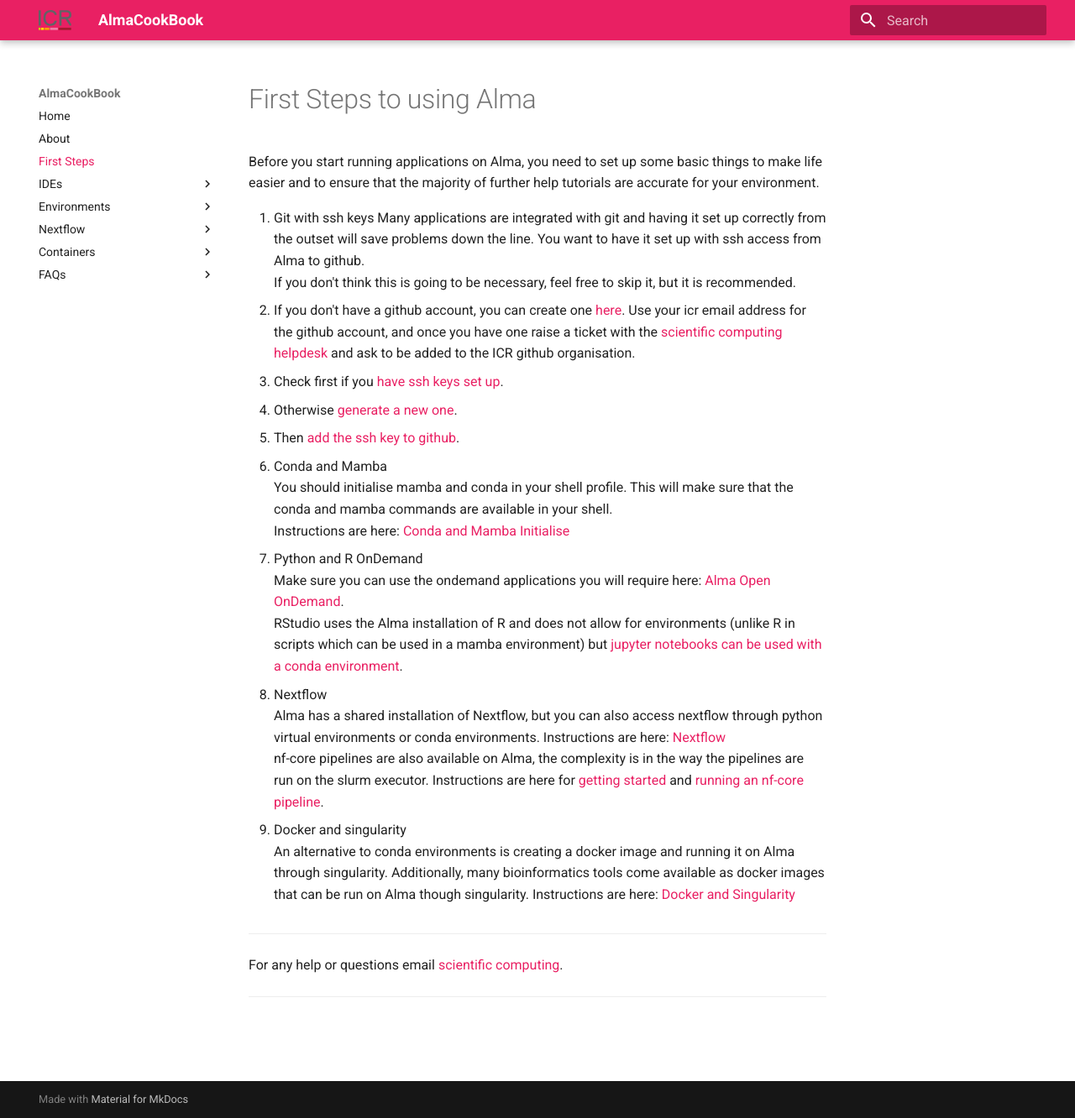
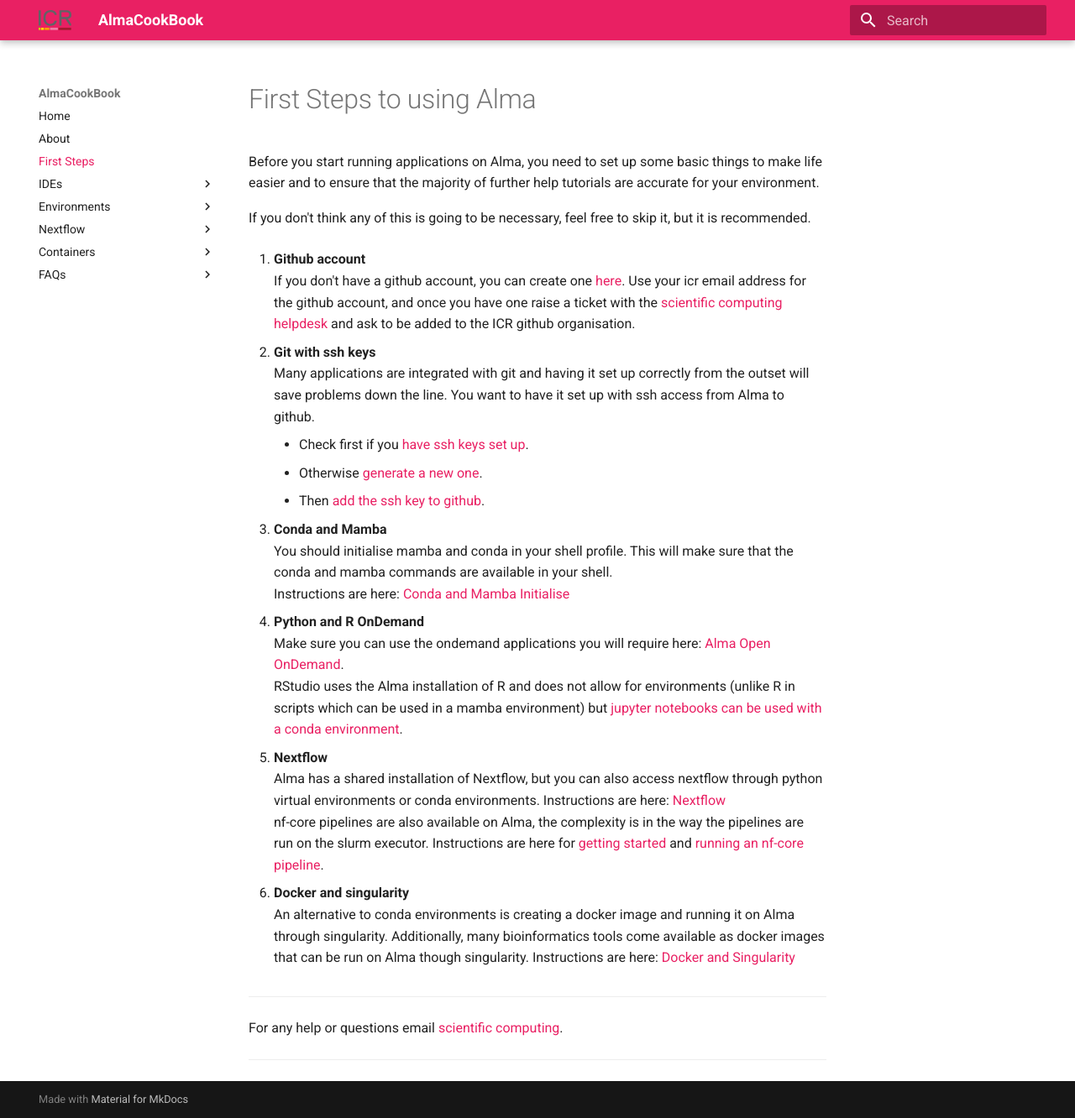
Before and after one commit to AlmaCookBook/AlmaCookBook.github.io, an MkDocs documentation site: the page built from docs/first_steps.md, in a window 1280 px wide and 1332 px high. Shown: the whole window at 84% size. Built offline with MkDocs 1.6.1 and Material for MkDocs 9.7.7, drawn with Linux system fonts in a browser that asks for light colours.

Commit message:
Tidied first steps

```diff
--- a/docs/first_steps.md
+++ b/docs/first_steps.md
@@ -3,33 +3,37 @@
 Before you start running applications on Alma, you need to set up some basic things to make life easier
 and to ensure that the majority of further help tutorials are accurate for your environment.
 
-1. Git with ssh keys
+If you don't think any of this is going to be necessary, feel free to skip it, but it is recommended.
+
+1. **Github account**
+If you don't have a github account, you can create one [here](https://docs.github.com/en/get-started/onboarding/getting-started-with-your-github-account).
+Use your icr email address for the github account, and once you have one raise a ticket with the
+[scientific computing helpdesk](mailto:schelpdesk@icr.ac.uk) and ask to be added to the ICR github organisation.
+
+
+2. **Git with ssh keys**
 Many applications are integrated with git and having it set up correctly from the outset will save problems down the line.
 You want to have it set up with ssh access from Alma to github.
-If you don't think this is going to be necessary, feel free to skip it, but it is recommended.
-- If you don't have a github account, you can create one [here](https://docs.github.com/en/get-started/onboarding/getting-started-with-your-github-account).
-Use your icr email address for the github account, and once you have one raise a ticket with the
-[scientific computing helpdesk](mailto:schelpdesk@icr.ac.uk) and ask to be added to the ICR github organisation.
-- Check first if you [have ssh keys set up](https://docs.github.com/en/authentication/connecting-to-github-with-ssh/checking-for-existing-ssh-keys).
-- Otherwise [generate a new one](https://docs.github.com/en/authentication/connecting-to-github-with-ssh/generating-a-new-ssh-key-and-adding-it-to-the-ssh-agent#generating-a-new-ssh-key).
-- Then [add the ssh key to github](https://docs.github.com/en/authentication/connecting-to-github-with-ssh/adding-a-new-ssh-key-to-your-github-account).
+    - Check first if you [have ssh keys set up](https://docs.github.com/en/authentication/connecting-to-github-with-ssh/checking-for-existing-ssh-keys).
+    - Otherwise [generate a new one](https://docs.github.com/en/authentication/connecting-to-github-with-ssh/generating-a-new-ssh-key-and-adding-it-to-the-ssh-agent#generating-a-new-ssh-key).
+    - Then [add the ssh key to github](https://docs.github.com/en/authentication/connecting-to-github-with-ssh/adding-a-new-ssh-key-to-your-github-account).
 
-2. Conda and Mamba
+3. **Conda and Mamba**
 You should initialise mamba and conda in your shell profile. This will make sure that the conda and mamba commands are available in your shell.
 Instructions are here: [Conda and Mamba Initialise](conda/mamba-first.md)
 
-3. Python and R OnDemand
+4. **Python and R OnDemand**
 Make sure you can use the ondemand applications you will require here: [Alma Open OnDemand](https://alma-ondemand.icr.ac.uk).
 RStudio uses the Alma installation of R and does not allow for environments (unlike R in scripts which can be used in a mamba environment)
 but [jupyter notebooks can be used with a conda environment](conda/python-ondemand.md).
 
-4. Nextflow
+5. **Nextflow**
 Alma has a shared installation of Nextflow, but you can also access nextflow through python virtual environments or conda environments.
 Instructions are here: [Nextflow](workflows/nextflow-envs.md)
 nf-core pipelines are also available on Alma, the complexity is in the way the pipelines are run on the slurm executor.
 Instructions are here for [getting started](workflows/nf-core-1.md) and [running an nf-core pipeline](workflows/nf-core-2.md).
 
-5. Docker and singularity
+6. **Docker and singularity**
 An alternative to conda environments is creating a docker image and running it on Alma through singularity.
 Additionally, many bioinformatics tools come available as docker images that can be run on Alma though singularity.
 Instructions are here: [Docker and Singularity](workflows/containers.md)
```
